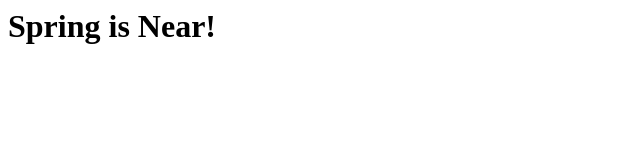
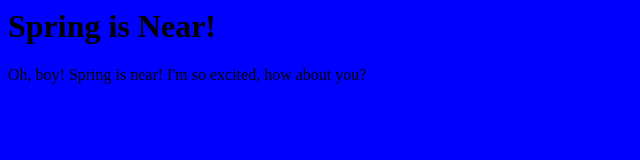
Before and after one commit to BigSonicFan/Spring, a plain HTML site: page index.html in a window 1280 px wide. Shown: the whole page, without its empty margins (0-640 px from the left). Drawn offline with Linux system fonts and the light colour scheme.

Commit message:
added a paragraph and a style sheet

```diff
--- a/index.html
+++ b/index.html
@@ -2,11 +2,12 @@
 <html>
 	<head>
 		<meta charset="utf-8">
-		<title>Git Some Practice</title>
+		<title>Git Practice</title>
 		<meta name="viewport" content="width=device-width,initial-scale=1">
-
+		<link rel="stylesheet" href="styles.css">
 	</head>
 	<body>
 		<h1>Spring is Near!</h1>
+		<p>Oh, boy! Spring is near! I'm so excited, how about you?</p>
 	</body>
 </html>
--- /dev/null
+++ b/styles.css
@@ -0,0 +1,3 @@
+body {
+	background-color:blue;
+}
```
